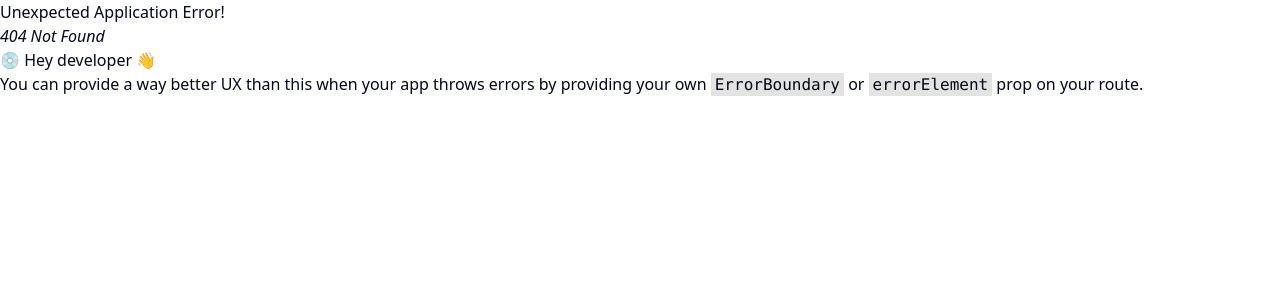
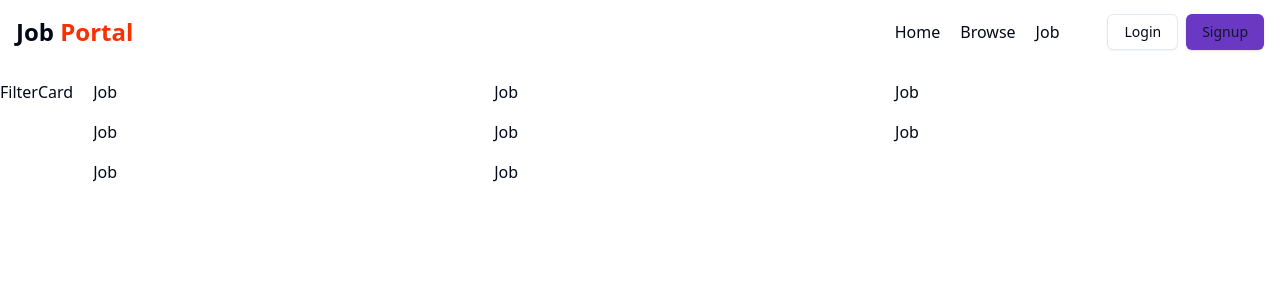
Before and after one commit to Shashiprakashji/Job-Portal, a React (Vite) app in the folder Frontend/: page /jobs in a window 1280 px wide. Before the commit this address had no page. Shown: the top 300 px of the page. Built offline with nearby package versions, Linux system fonts and the light colour scheme.

Commit message:
structure of job page completed

```diff
--- a/Frontend/src/App.jsx
+++ b/Frontend/src/App.jsx
@@ -6,6 +6,7 @@
 import Login from "./components/auth/Login";
 import Signup from "./components/auth/Signup";
 import Home from "./components/Home";
+import Jobs from "./components/Jobs";
 
 const appRouter = createBrowserRouter([
   {
@@ -20,6 +21,10 @@
     path: "/signup",
     element: <Signup />,
   },
+  {
+    path: "/jobs",
+    element: <Jobs />,
+  },
 ]);
 
 function App() {
--- /dev/null
+++ b/Frontend/src/components/FilterCard.jsx
@@ -0,0 +1,7 @@
+import React from "react";
+
+const FilterCard = () => {
+  return <div>FilterCard</div>;
+};
+
+export default FilterCard;
--- /dev/null
+++ b/Frontend/src/components/Job.jsx
@@ -0,0 +1,7 @@
+import React from "react";
+
+const Job = () => {
+  return <div>Job</div>;
+};
+
+export default Job;
--- /dev/null
+++ b/Frontend/src/components/Jobs.jsx
@@ -0,0 +1,35 @@
+import React from "react";
+import Navbar from "./shared/Navbar";
+import FilterCard from "./FilterCard";
+import Job from "./Job";
+
+const jobsArray = [1, 2, 3, 4, 5, 6, 7, 8];
+const Jobs = () => {
+  return (
+    <div>
+      <Navbar></Navbar>
+      <div className="max-w-7xl mx-auto mt-4">
+        <div className="flex gap-5">
+          <div className="w-20%">
+            <FilterCard></FilterCard>
+          </div>
+          {jobsArray.length <= 0 ? (
+            <span>No jobs found</span>
+          ) : (
+            <div className="flex-1 h-[88vh] overflow-y-auto pb-5">
+              <div className="grid grid-cols-3 gap-4">
+                {jobsArray.map((item, index) => (
+                  <div>
+                    <Job></Job>
+                  </div>
+                ))}
+              </div>
+            </div>
+          )}
+        </div>
+      </div>
+    </div>
+  );
+};
+
+export default Jobs;
--- a/Frontend/src/components/shared/Navbar.jsx
+++ b/Frontend/src/components/shared/Navbar.jsx
@@ -19,9 +19,17 @@
           </div>
           <div className="flex items-center gap-12">
             <ul className="flex font-medium items-center gap-5">
-              <li>Home</li>
-              <li>Browse</li>
-              <li>Job</li>
+              <li>
+                {" "}
+                <Link to="/">Home</Link>
+              </li>
+              <li>
+                {" "}
+                <Link to="/browse">Browse</Link>
+              </li>
+              <li>
+                <Link to="/jobs">Job</Link>
+              </li>
             </ul>
             {!user ? (
               <div className="flex items-center gap-2">
```
